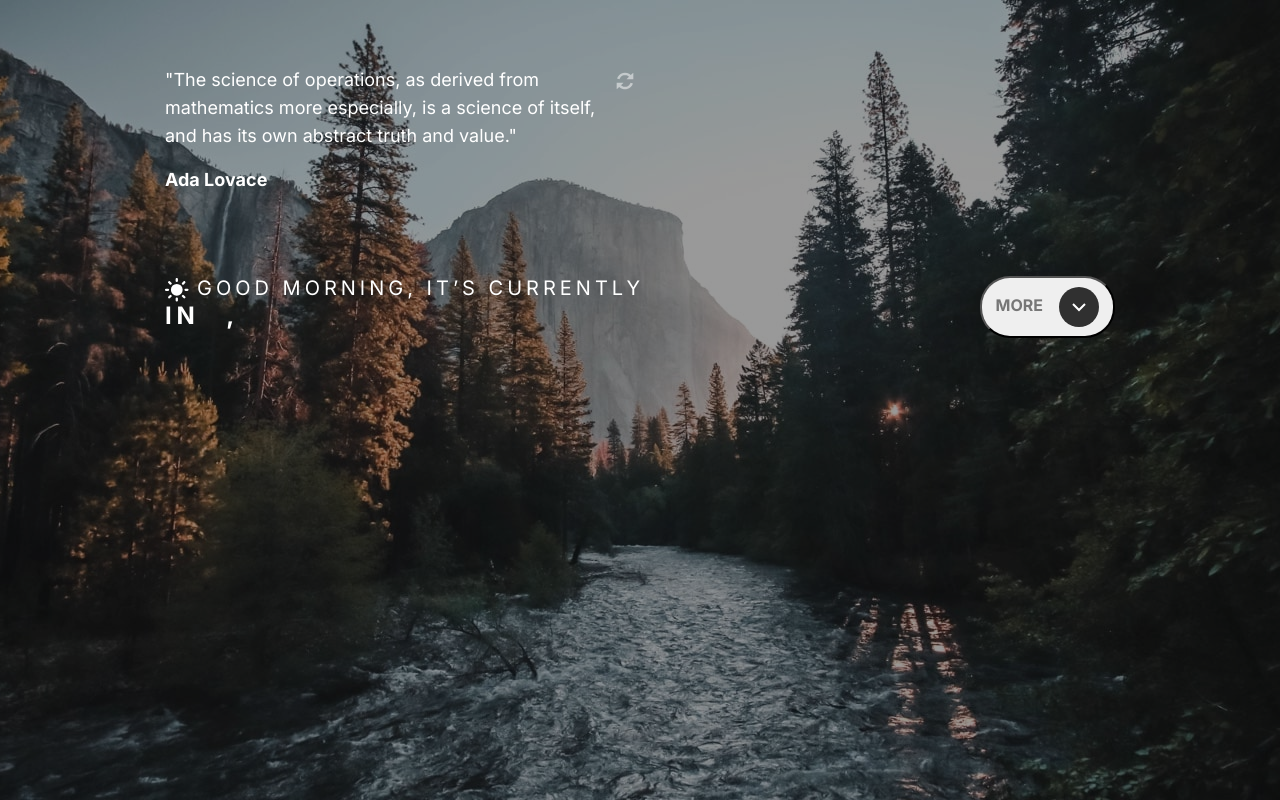
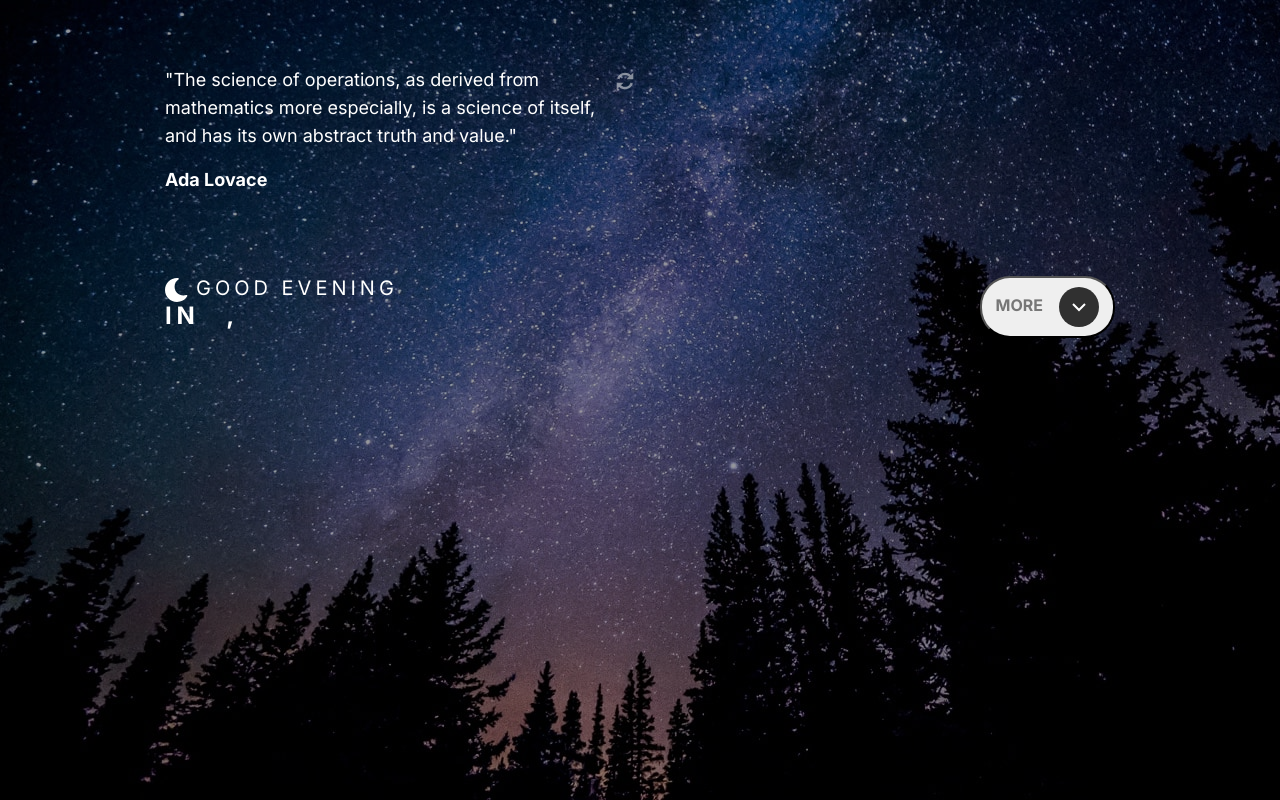
Before and after one commit to sarajlija/clock-app, a React (Create React App) app: page / in a window 1280 px wide. Built offline with nearby package versions, Linux system fonts and the light colour scheme; no server answers.

Commit message:
app.js
unix time fixed

```diff
--- a/src/App.js
+++ b/src/App.js
@@ -145,13 +145,15 @@ function App() {
 
   useEffect(() => {
     const checkDaylight = () => {
-      const now = Math.floor(new Date().getTime() / 1000)
-      console.log(now)
+      const date = new Date()
+      console.log(date)
+      const unixTimestamp = Math.floor(date.getTime() / 1000)
+      console.log(unixTimestamp)
 
-      if (now > sunriseQuery && now < sunsetQuery) {
+      if (unixTimestamp > sunriseQuery && unixTimestamp < sunsetQuery) {
+        setIsDaytime(true)
+      } else {
         setIsDaytime(false)
-      } else {
-        setIsDaytime(true)
       }
     }
 
```
